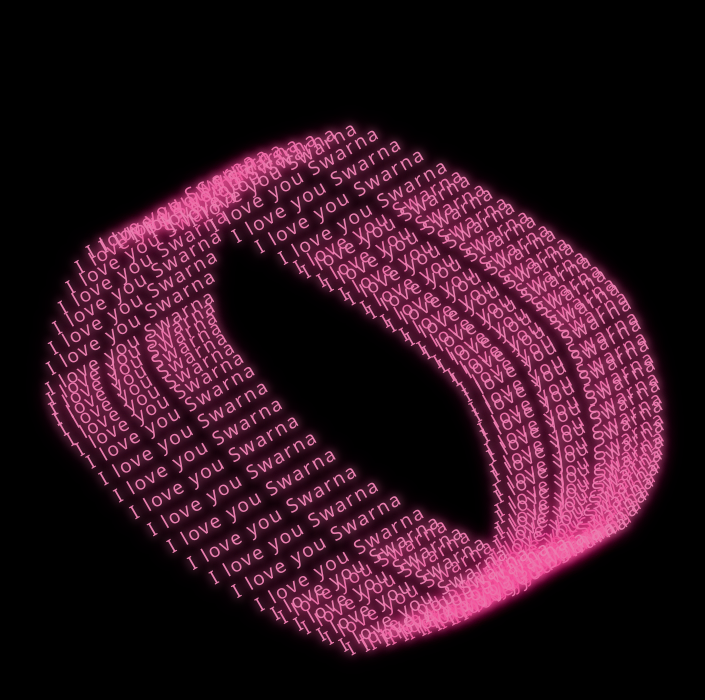
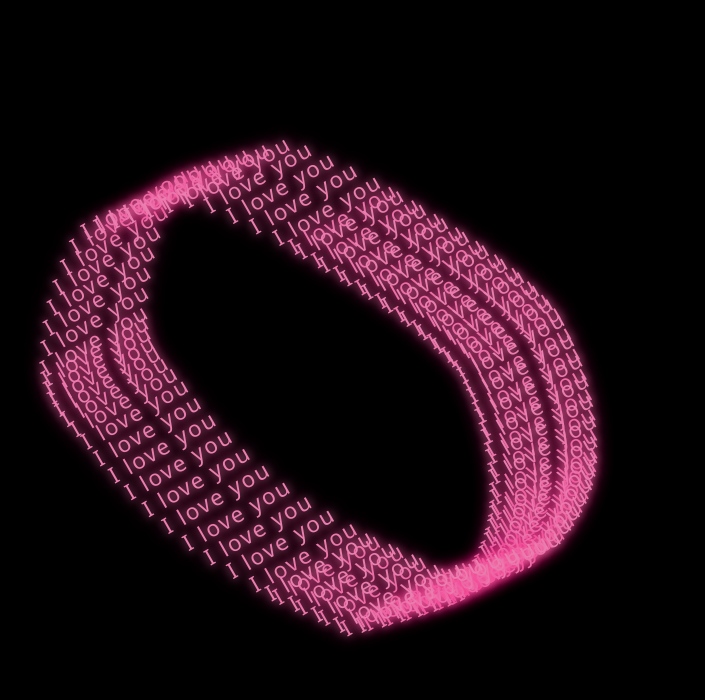
Before and after one commit to laddo11/L5, a plain HTML site: page index.html in a window 1280 px wide. Shown: the whole page, without its empty margins (381-1086 px from the left). Drawn offline with Linux system fonts and the light colour scheme.

Commit message:
Update and rename Index.html to index.html

```diff
--- a/Index.html
+++ b/index.html
@@ -3,7 +3,7 @@
 <head>
     <meta charset="UTF-8">
     <meta name="viewport" content="width=device-width, initial-scale=1.0">
-    <title>I Love You Swarna Animation</title>
+    <title>I Love You Heart Animation</title>
     <style>
         body {
             margin: 0;
@@ -31,7 +31,7 @@
 
         #ui .love_word {
             color: #ea80b0;
-            font-size: 1.2rem;
+            font-size: 1.4rem;
             letter-spacing: 2px;
             white-space: nowrap;
             text-shadow: 0 0 10px #ea80b0, 0 0 20px #ff2a85;
@@ -90,7 +90,7 @@
             love.innerHTML = `
                 <div class="love_vertical">
                     <div class="love_horizontal">
-                        <div class="love_word">I love you Swarna</div>
+                        <div class="love_word">I love you</div>
                     </div>
                 </div>
             `;
```
